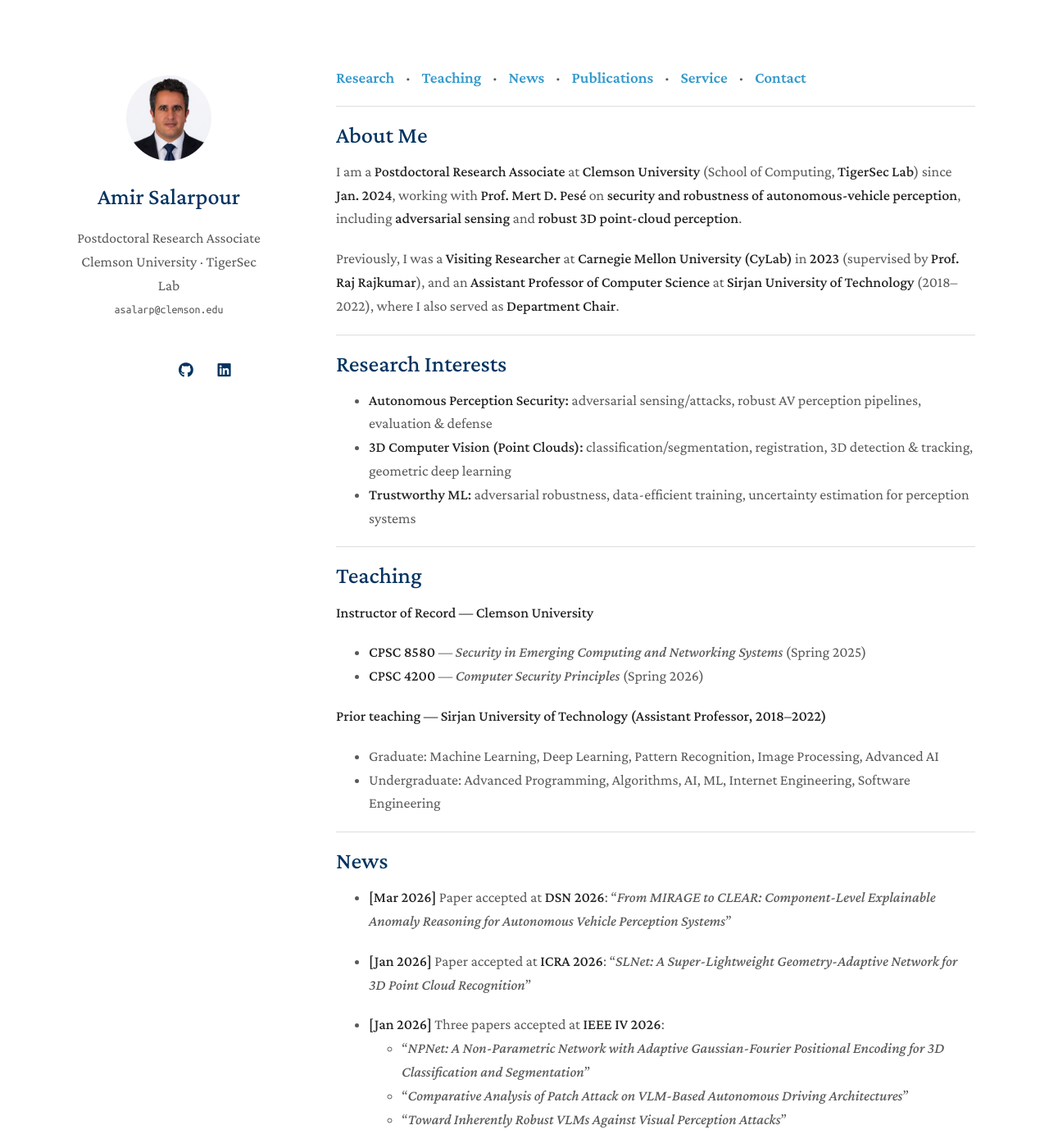
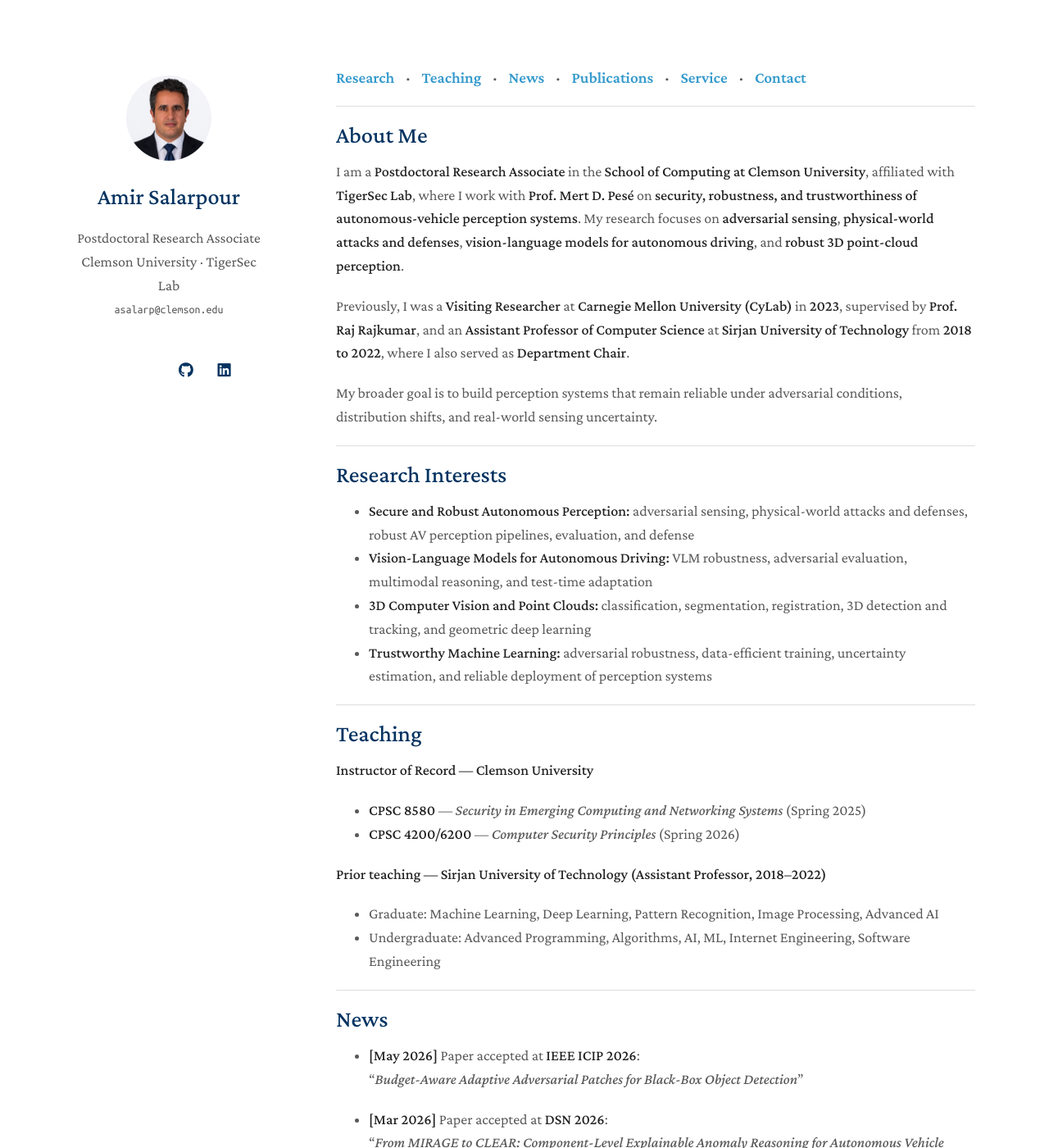
Before and after one commit to asalarpour/asalarpour.github.io, a Jekyll site: the page built from index.md, in a window 1280 px wide and 1400 px high. Shown: the whole window at 82% size. Built offline with Jekyll 4.4.1, drawn with Linux system fonts in a browser that asks for light colours; a style sheet for code colours, icons or effects is not loaded; some of the changed text lies outside the part shown.

Commit message:
Revise personal information and update news section
Updated the 'About Me' section for clarity and detail, refined research interests, and added recent news items.

```diff
--- a/index.md
+++ b/index.md
@@ -34,17 +34,20 @@
 
 ## About Me
 
-I am a **Postdoctoral Research Associate** at **Clemson University** (School of Computing, **TigerSec Lab**) since **Jan. 2024**, working with **Prof. Mert D. Pesé** on **security and robustness of autonomous-vehicle perception**, including **adversarial sensing** and **robust 3D point-cloud perception**.
+I am a **Postdoctoral Research Associate** in the **School of Computing at Clemson University**, affiliated with **TigerSec Lab**, where I work with **Prof. Mert D. Pesé** on **security, robustness, and trustworthiness of autonomous-vehicle perception systems**. My research focuses on **adversarial sensing**, **physical-world attacks and defenses**, **vision-language models for autonomous driving**, and **robust 3D point-cloud perception**.
 
-Previously, I was a **Visiting Researcher** at **Carnegie Mellon University (CyLab)** in **2023** (supervised by **Prof. Raj Rajkumar**), and an **Assistant Professor of Computer Science** at **Sirjan University of Technology** (2018–2022), where I also served as **Department Chair**.
+Previously, I was a **Visiting Researcher** at **Carnegie Mellon University (CyLab)** in **2023**, supervised by **Prof. Raj Rajkumar**, and an **Assistant Professor of Computer Science** at **Sirjan University of Technology** from **2018 to 2022**, where I also served as **Department Chair**.
+
+My broader goal is to build perception systems that remain reliable under adversarial conditions, distribution shifts, and real-world sensing uncertainty.
 
 <hr class="section-divider">
 
 ## Research Interests {#research}
 
-- **Autonomous Perception Security:** adversarial sensing/attacks, robust AV perception pipelines, evaluation & defense
-- **3D Computer Vision (Point Clouds):** classification/segmentation, registration, 3D detection & tracking, geometric deep learning
-- **Trustworthy ML:** adversarial robustness, data-efficient training, uncertainty estimation for perception systems
+- **Secure and Robust Autonomous Perception:** adversarial sensing, physical-world attacks and defenses, robust AV perception pipelines, evaluation, and defense
+- **Vision-Language Models for Autonomous Driving:** VLM robustness, adversarial evaluation, multimodal reasoning, and test-time adaptation
+- **3D Computer Vision and Point Clouds:** classification, segmentation, registration, 3D detection and tracking, and geometric deep learning
+- **Trustworthy Machine Learning:** adversarial robustness, data-efficient training, uncertainty estimation, and reliable deployment of perception systems
 
 <hr class="section-divider">
 
@@ -52,7 +55,7 @@
 
 **Instructor of Record — Clemson University**
 - **CPSC 8580** — *Security in Emerging Computing and Networking Systems* (Spring 2025)
-- **CPSC 4200** — *Computer Security Principles* (Spring 2026)
+- **CPSC 4200/6200** — *Computer Security Principles* (Spring 2026)
 
 **Prior teaching — Sirjan University of Technology (Assistant Professor, 2018–2022)**
 - Graduate: Machine Learning, Deep Learning, Pattern Recognition, Image Processing, Advanced AI
@@ -62,8 +65,16 @@
 
 ## News {#news}
 
+- **[May 2026]** Paper accepted at **IEEE ICIP 2026**:
+  "*Budget-Aware Adaptive Adversarial Patches for Black-Box Object Detection*"
+
 - **[Mar 2026]** Paper accepted at **DSN 2026**:
   "*From MIRAGE to CLEAR: Component-Level Explainable Anomaly Reasoning for Autonomous Vehicle Perception Systems*"
+
+- **[Mar 2026]** Three papers accepted to the **CVPR 2026 Workshops / 6th AdvML Workshop**:
+  - "*Interpretable Adversarial Prompt Tuning via Semantic Concepts*"
+  - "*SASA: Sequence-Aware Shadow Attacks via Attention Alignment for Traffic Sign Recognition*"
+  - "*Auditing Traffic-Sign Robustness via DDIM Inversion: Do Diffusion Latents Preserve Shadow Attacks?*"
 
 - **[Jan 2026]** Paper accepted at **ICRA 2026**:
   "*SLNet: A Super-Lightweight Geometry-Adaptive Network for 3D Point Cloud Recognition*"
@@ -73,11 +84,11 @@
   - "*Comparative Analysis of Patch Attack on VLM-Based Autonomous Driving Architectures*"
   - "*Toward Inherently Robust VLMs Against Visual Perception Attacks*"
 
-- **[Jan 2026]** Received the **Best Paper Award (SAE/WCX 2025)** for:
+- **[Jan 2026]** Received the **Best Paper Award** for the **SAE/WCX 2025** paper:
   "*Avoiding the Crash: A Vision-Language Model Evaluation of Critical Traffic Scenarios*"
 
-- **[Jan–Dec 2025]** Key Personnel on **U.S. DOT UTC (TraCR)** grant:
-  *Resilient Autonomous Vehicle Perception Under Adversarial Settings* — Total: **$276,314**
+- **[2025–2026]** Key personnel on a **U.S. DOT UTC TraCR** project:
+  *Resilient Autonomous Vehicle Perception Under Adversarial Settings*
 
 <hr class="section-divider">
 
```
